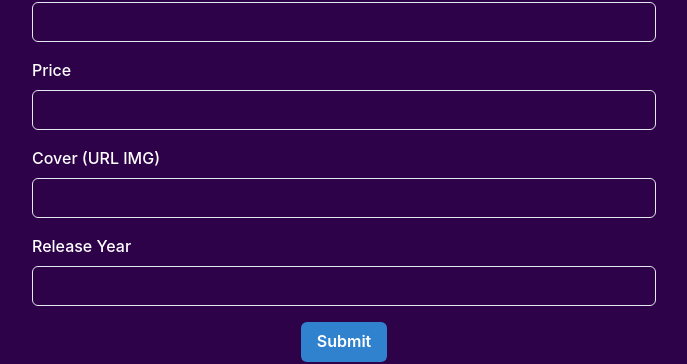
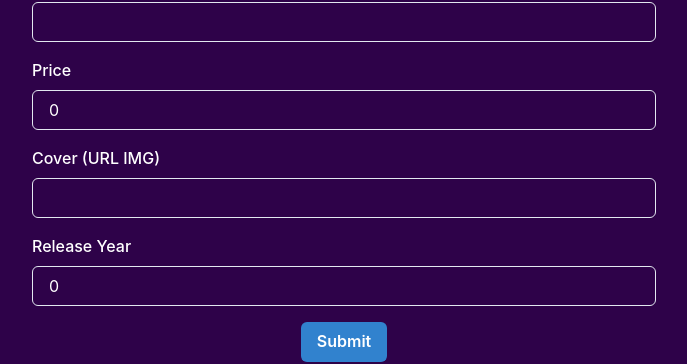
Before and after one commit to tomas95go/fullstack-albums-store, a React (Vite) app in the folder client/: page /albums/form in a window 1280 px wide. Shown: the part 150-514 px from the top of the page, without its empty margins (296-983 px from the left). Built offline with nearby package versions, Linux system fonts and the light colour scheme.

Commit message:
Collecting data from form

```diff
--- /dev/null
+++ b/client/src/http/albums.http.js
@@ -0,0 +1,5 @@
+const httpPostNewAlbum = (newAlbum) => {
+  console.log(newAlbum);
+};
+
+export { httpPostNewAlbum };
--- a/client/src/routes/form.albums.jsx
+++ b/client/src/routes/form.albums.jsx
@@ -1,3 +1,4 @@
+import { useState } from "react";
 import {
   Box,
   FormControl,
@@ -6,48 +7,104 @@ import {
   Flex,
   Button,
 } from "@chakra-ui/react";
+import { httpPostNewAlbum } from "../http/albums.http";
 
 export default function FormAlbum() {
-  const sayHi = (event) => {
+  const [name, setName] = useState("");
+  const [artist, setArtist] = useState("");
+  const [price, setPrice] = useState(0);
+  const [cover, setCover] = useState("");
+  const [releaseYear, setReleaseYear] = useState(0);
+
+  const handleNameChange = (event) => {
+    setName(event.target.value);
+  };
+
+  const handleArtistChange = (event) => {
+    setArtist(event.target.value);
+  };
+
+  const handlePriceChange = (event) => {
+    setPrice(event.target.value);
+  };
+
+  const handleCoverChange = (event) => {
+    setCover(event.target.value);
+  };
+
+  const handleReleaseYearChange = (event) => {
+    setReleaseYear(event.target.value);
+  };
+
+  const postNewAlbum = (event) => {
     event.preventDefault();
-    const form = new FormData(event.target);
-    const name = form.get("album-name");
-    const artist = form.get("album-artist");
-    const price = form.get("album-price");
-    const cover = form.get("album-cover");
-    const releaseYear = form.get("album-release-year");
 
-    const newAlbum = {
+    httpPostNewAlbum({
       name,
       artist,
       price,
       cover,
       releaseYear,
-    };
+    });
+
+    setName("");
+    setArtist("");
+    setPrice(0);
+    setCover("");
+    setReleaseYear(0);
   };
-
   return (
     <Flex w="100%" align="center" justify="center">
-      <Box as="form" w="50%" onSubmit={sayHi}>
+      <Box as="form" w="50%" onSubmit={postNewAlbum}>
         <FormControl py={2}>
           <FormLabel htmlFor="name">Name</FormLabel>
-          <Input id="name" type="text" name="album-name" />
+          <Input
+            id="name"
+            type="text"
+            name="album-name"
+            value={name}
+            onInput={handleNameChange}
+          />
         </FormControl>
         <FormControl py={2}>
           <FormLabel htmlFor="artist">Artist</FormLabel>
-          <Input id="artist" type="text" name="album-artist" />
+          <Input
+            id="artist"
+            value={artist}
+            type="text"
+            name="album-artist"
+            onInput={handleArtistChange}
+          />
         </FormControl>
         <FormControl py={2}>
           <FormLabel htmlFor="price">Price</FormLabel>
-          <Input id="price" type="number" name="album-price" />
+          <Input
+            id="price"
+            value={price}
+            type="number"
+            name="album-price"
+            onInput={handlePriceChange}
+          />
         </FormControl>
         <FormControl py={2}>
           <FormLabel htmlFor="cover">Cover (URL IMG)</FormLabel>
-          <Input id="cover" type="text" name="album-cover" />
+          <Input
+            id="cover"
+            value={cover}
+            type="text"
+            name="album-cover"
+            onInput={handleCoverChange}
+          />
         </FormControl>
         <FormControl py={2}>
           <FormLabel htmlFor="release-year">Release Year</FormLabel>
-          <Input id="release-year" type="number" name="album-release-year" />
+          <Input
+            id="release-year"
+            value={releaseYear}
+            type="number"
+            name="album-release-year"
+            onInput={handleReleaseYearChange}
+          />
         </FormControl>
         <FormControl py={2}>
           <Flex justify="center">
```
